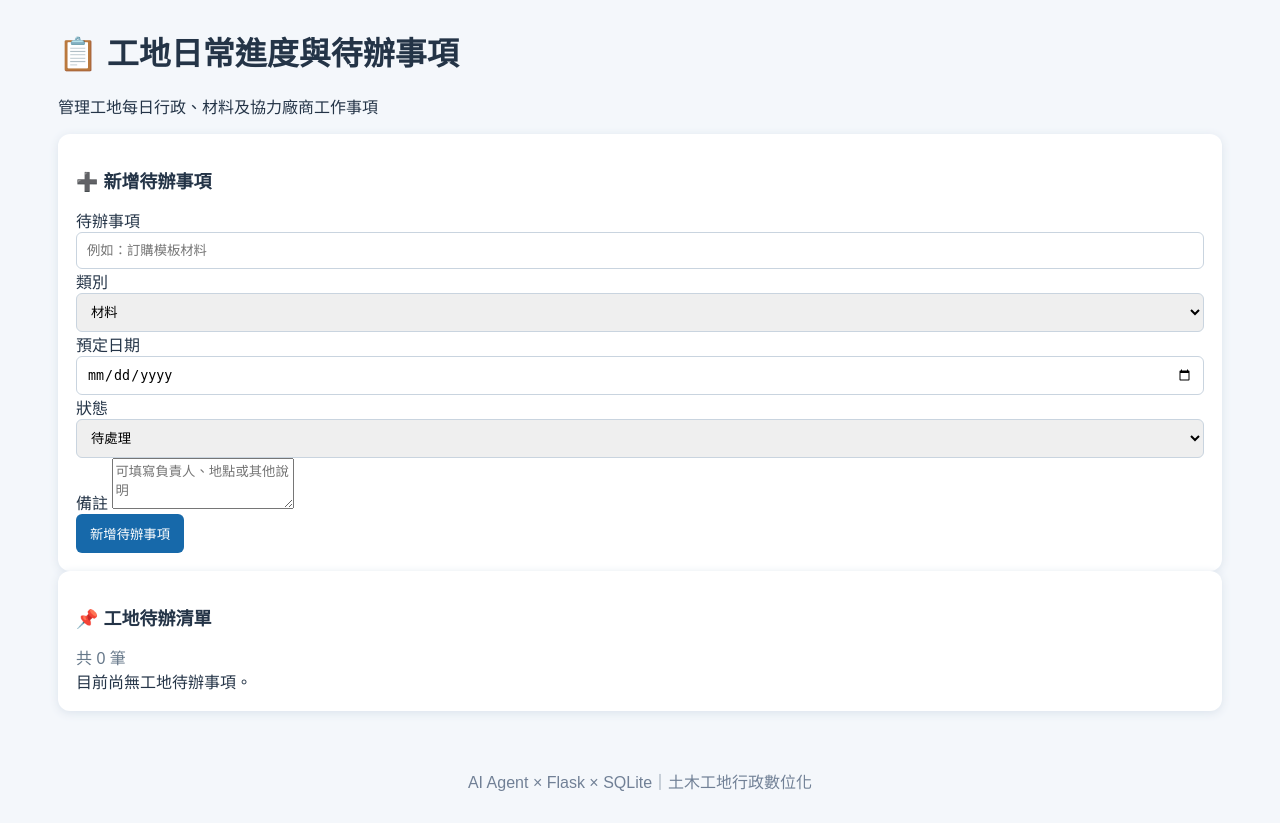
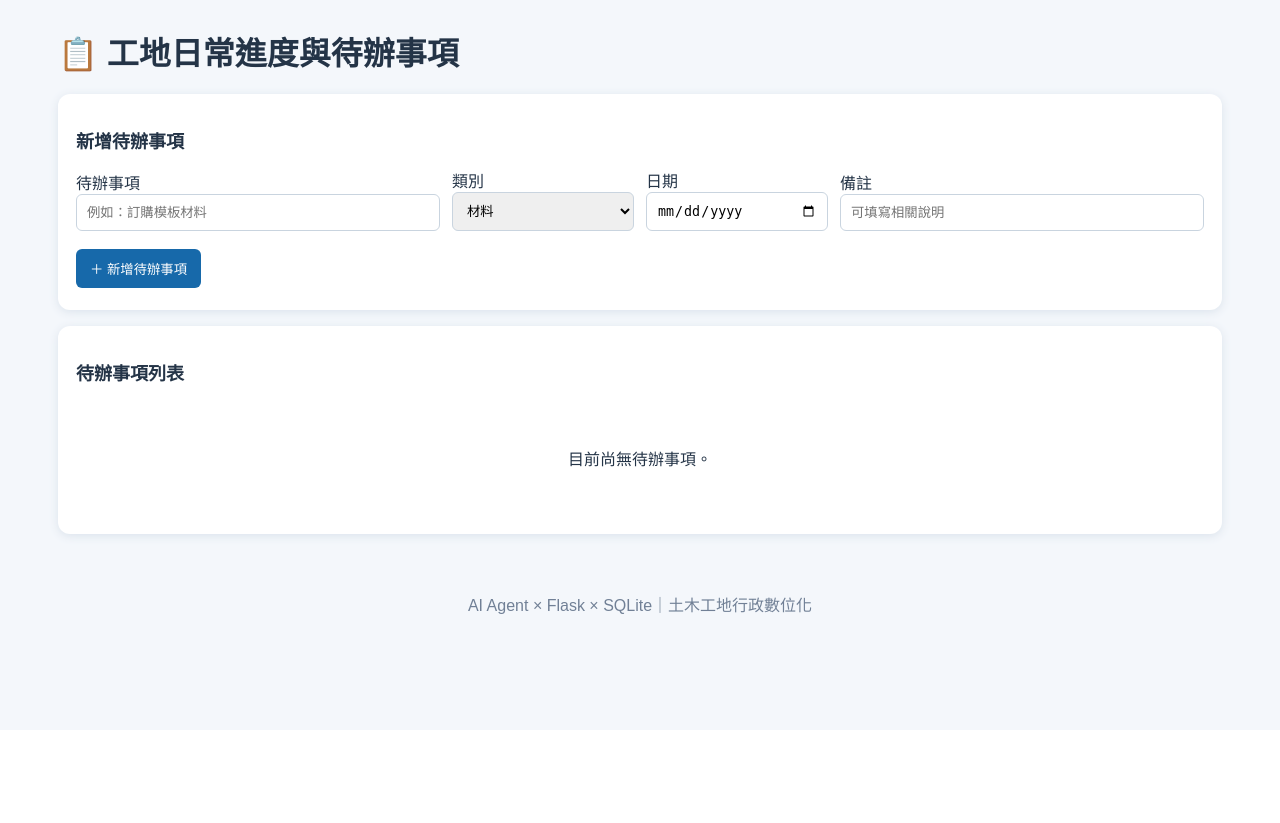
Before and after one commit to sogamia41-crypto/civil-site-management-system, a Python web app: template templates/tasks.html in a window 1280 px wide. Shown: the part 70-893 px from the top of the page. After the commit the page ends 684 px from the top, so only its background shows below. Run offline with Jinja, Linux system fonts and the light colour scheme; the template is opened without the code that fills it, so the values that code supplies are empty.

Commit message:
Add tasks management HTML template

```diff
--- a/templates/tasks.html
+++ b/templates/tasks.html
@@ -2,92 +2,79 @@
 
 {% block content %}
 
-<div class="page-header">
-    <div>
 <h1>📋 工地日常進度與待辦事項</h1>
-        <p>管理工地每日行政、材料及協力廠商工作事項</p>
-    </div>
-</div>
 
-<div class="card">
-    <h2>➕ 新增待辦事項</h2>
+<section class="panel">
 
-    <form method="POST" class="form-grid">
+    <h2>新增待辦事項</h2>
+
+    <form method="POST">
+
+        <div style="display:grid; grid-template-columns:2fr 1fr 1fr 2fr; gap:12px; align-items:end;">
 
             <div>
                 <label>待辦事項</label>
                 <input
                     type="text"
                     name="title"
+                    placeholder="例如：訂購模板材料"
                     required
-                placeholder="例如：訂購模板材料"
-            >
+                    style="width:100%;">
             </div>
 
             <div>
                 <label>類別</label>
-            <select name="category">
+                <select name="category" style="width:100%;">
+
                     <option value="材料">材料</option>
                     <option value="協力廠商">協力廠商</option>
                     <option value="行政">行政</option>
                     <option value="施工">施工</option>
                     <option value="安全">安全</option>
                     <option value="其他">其他</option>
+
                 </select>
             </div>
 
             <div>
-            <label>預定日期</label>
+                <label>日期</label>
                 <input
                     type="date"
                     name="task_date"
-                value="{{ today }}"
                     required
-            >
+                    style="width:100%;">
             </div>
 
             <div>
-            <label>狀態</label>
-            <select name="status">
-                <option value="待處理">待處理</option>
-                <option value="進行中">進行中</option>
-                <option value="已完成">已完成</option>
-            </select>
+                <label>備註</label>
+                <input
+                    type="text"
+                    name="note"
+                    placeholder="可填寫相關說明"
+                    style="width:100%;">
             </div>
 
-        <div class="full-width">
-            <label>備註</label>
-            <textarea
-                name="note"
-                rows="3"
-                placeholder="可填寫負責人、地點或其他說明"
-            ></textarea>
         </div>
 
-        <div class="full-width">
+        <br>
+
         <button type="submit" class="btn btn-primary">
-                新增待辦事項
+            ＋ 新增待辦事項
         </button>
-        </div>
 
     </form>
-</div>
+
+</section>
 
 
-<div class="card">
+<section class="panel">
 
-    <div class="section-title">
-        <h2>📌 工地待辦清單</h2>
-        <span>共 {{ tasks|length }} 筆</span>
-    </div>
+    <h2>待辦事項列表</h2>
 
     {% if tasks %}
 
-    <div class="table-responsive">
-
     <table>
 
-            <thead>
         <tr>
             <th>日期</th>
             <th>待辦事項</th>
@@ -96,85 +83,45 @@
             <th>備註</th>
             <th>操作</th>
         </tr>
-            </thead>
-
-            <tbody>
 
         {% for task in tasks %}
 
         <tr>
 
             <td>
-                        {{ task["task_date"] }}
+                {{ task.task_date }}
             </td>
 
             <td>
-                        <strong>{{ task["title"] }}</strong>
+                <strong>{{ task.title }}</strong>
             </td>
 
             <td>
-                        {{ task["category"] }}
-                    </td>
-
-                    <td>
-
-                        {% if task["status"] == "待處理" %}
-
-                        <span class="badge badge-warning">
-                            待處理
-                        </span>
-
-                        {% elif task["status"] == "進行中" %}
-
-                        <span class="badge badge-info">
-                            進行中
-                        </span>
-
-                        {% else %}
-
-                        <span class="badge badge-success">
-                            已完成
-                        </span>
-
-                        {% endif %}
-
-                    </td>
-
-                    <td>
-                        {{ task["note"] or "—" }}
+                {{ task.category }}
             </td>
 
             <td>
 
                 <form
                     method="POST"
-                            action="{{ url_for('task_update', id=task['id']) }}"
-                            style="display:inline;"
-                        >
+                    action="{{ url_for('task_update', id=task.id) }}">
 
                     <select
                         name="status"
-                                onchange="this.form.submit()"
-                            >
+                        onchange="this.form.submit()">
 
-                                <option
-                                    value="待處理"
-                                    {% if task["status"] == "待處理" %}selected{% endif %}
-                                >
+                        <option value="待處理"
+                            {% if task.status == "待處理" %}selected{% endif %}>
                             待處理
                         </option>
 
-                                <option
-                                    value="進行中"
-                                    {% if task["status"] == "進行中" %}selected{% endif %}
-                                >
+                        <option value="進行中"
+                            {% if task.status == "進行中" %}selected{% endif %}>
                             進行中
                         </option>
 
-                                <option
-                                    value="已完成"
-                                    {% if task["status"] == "已完成" %}selected{% endif %}
-                                >
+                        <option value="已完成"
+                            {% if task.status == "已完成" %}selected{% endif %}>
                             已完成
                         </option>
 
@@ -182,17 +129,20 @@
 
                 </form>
 
+            </td>
+
+            <td>
+                {{ task.note or "—" }}
+            </td>
+
+            <td>
+
                 <form
                     method="POST"
-                            action="{{ url_for('task_delete', id=task['id']) }}"
-                            style="display:inline;"
-                            onsubmit="return confirm('確定要刪除這筆待辦事項嗎？');"
-                        >
+                    action="{{ url_for('task_delete', id=task.id) }}"
+                    onsubmit="return confirm('確定要刪除這筆待辦事項嗎？');">
 
-                            <button
-                                type="submit"
-                                class="btn btn-danger btn-small"
-                            >
+                    <button type="submit">
                         刪除
                     </button>
 
@@ -204,20 +154,16 @@
 
         {% endfor %}
 
-            </tbody>
-
     </table>
-
-    </div>
 
     {% else %}
 
-    <div class="empty-state">
-        目前尚無工地待辦事項。
+    <div style="padding:30px; text-align:center;">
+        <p>目前尚無待辦事項。</p>
     </div>
 
     {% endif %}
 
-</div>
+</section>
 
 {% endblock %}
```
Lines whose indentation alone changed are shown as unchanged.
